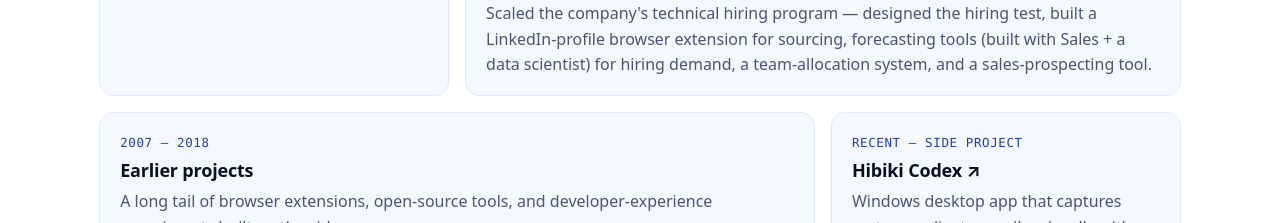
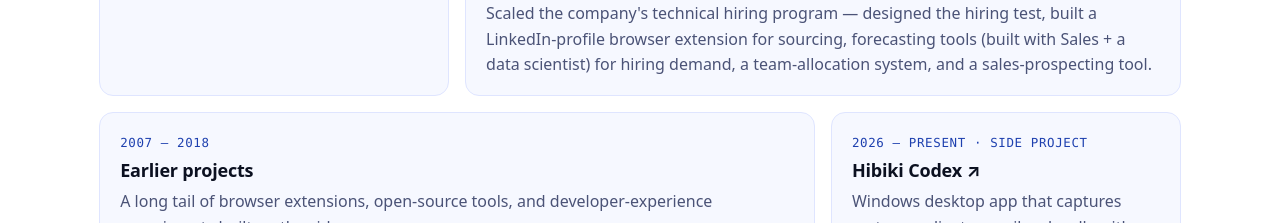
Before and after one commit to brunolm/codingwise, a website: page src/index.html in a window 1280 px wide. Shown: the part 1760-1983 px from the top of the page. Drawn offline with Linux system fonts and the light colour scheme.

Commit message:
Hibiki Codex date: 2026 — present · side project

```diff
--- a/src/index.html
+++ b/src/index.html
@@ -219,7 +219,7 @@
             </ul>
           </li>
           <li class="card">
-            <p class="card-meta">Recent — side project</p>
+            <p class="card-meta">2026 — present · side project</p>
             <h3>
               <a href="https://hibikicodex.com/" rel="noopener noreferrer" target="_blank">Hibiki Codex ↗</a>
             </h3>
```
